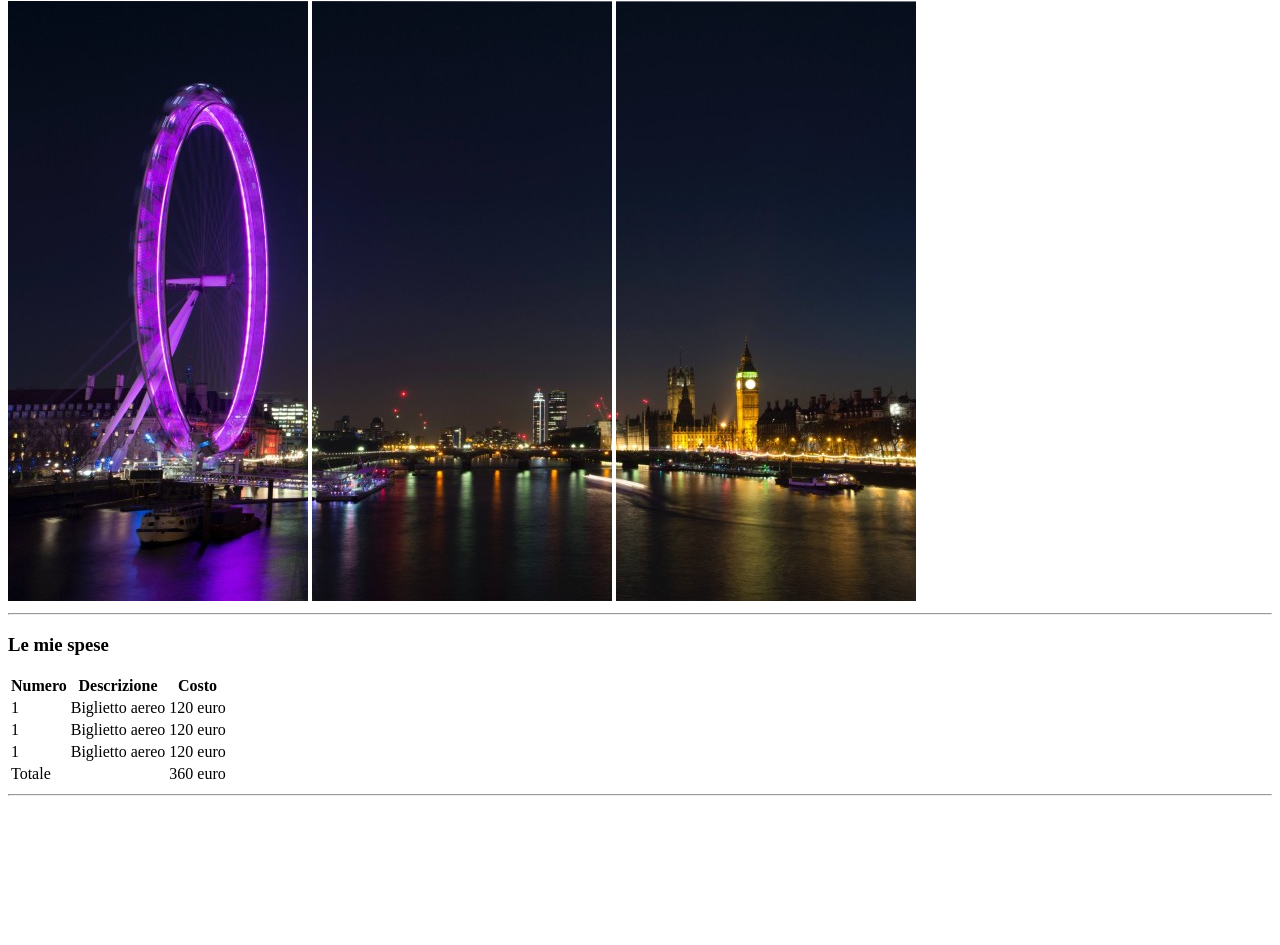
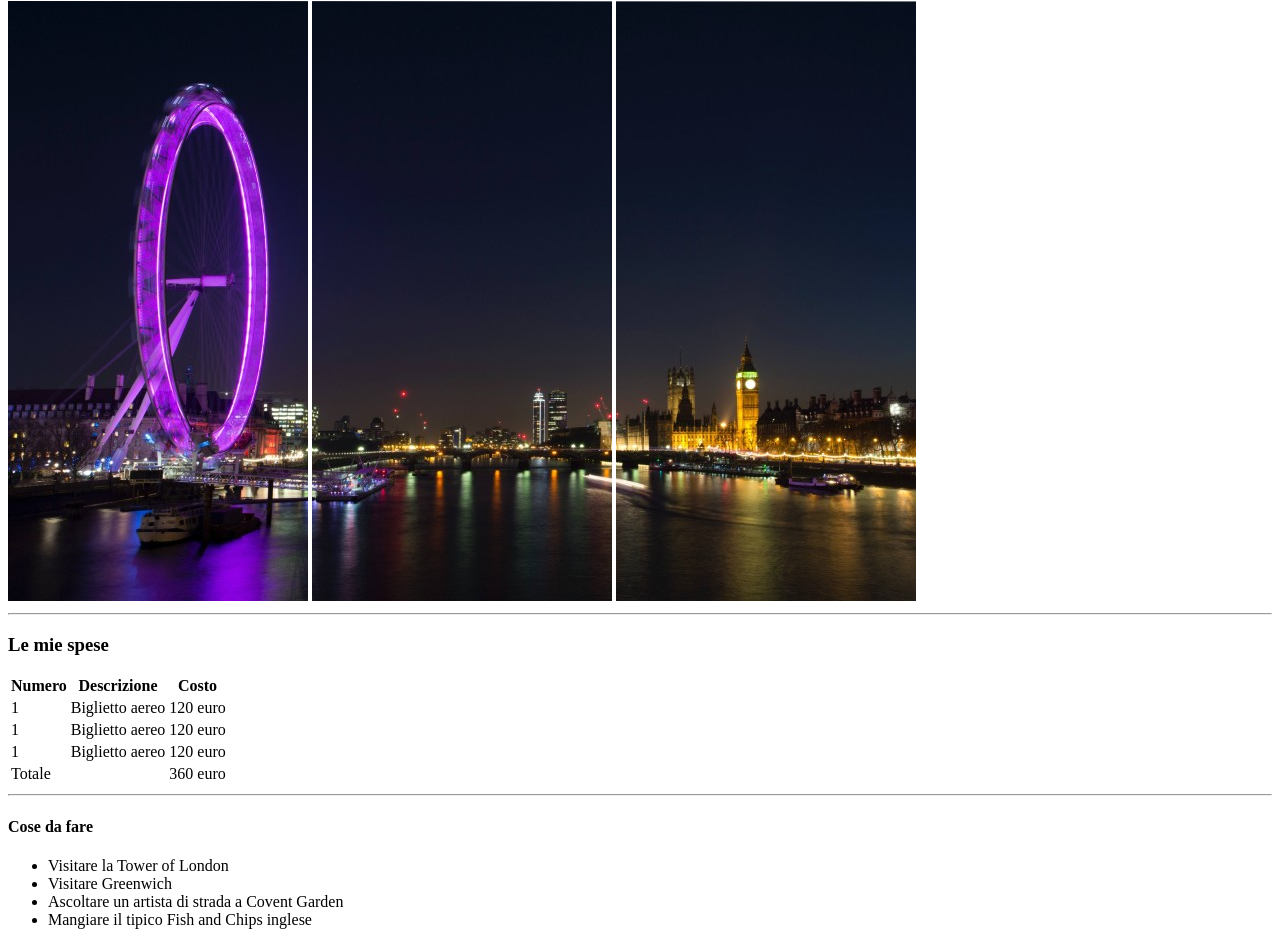
Before and after one commit to GalinaShcherbak84/html-london-trip, a website: page index.html in a window 1280 px wide. Shown: the part 79-1024 px from the top of the page. Before the commit the page ends 883 px from the top, so only its background shows below. Drawn offline with Linux system fonts and the light colour scheme.

Commit message:
Lista Ul

```diff
--- a/index.html
+++ b/index.html
@@ -25,6 +25,7 @@
       <h3>
         Le mie spese
       </h3>
+      <!--Tabella-->
       <table>
         <thead>
           <tr>
@@ -97,7 +98,33 @@
           </tr>
         </tbody>
       </table>
-      <hr />
+      </!--Tabella-->
+
+      <hr>
+
+      <h4>
+        Cose da fare
+      </h4>
+
+      <!--lista ul-->
+      <ul>
+        <li>
+          Visitare la Tower of London
+        </li>
+
+        <li>
+          Visitare Greenwich
+        </li>
+
+        <li>
+          Ascoltare un artista di strada a Covent Garden
+        </li>
+
+        <li>
+          Mangiare il tipico Fish and Chips inglese
+        </li>
+      </ul>
+
     </main>
   </body>
 </html>
```
